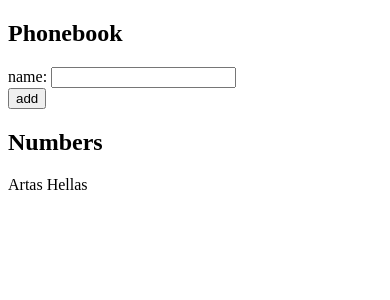
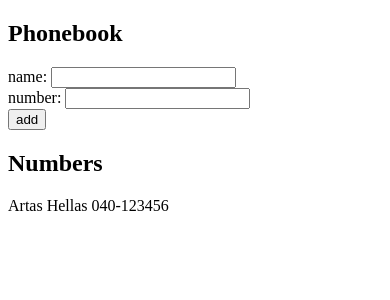
Before and after one commit to zakuraevs/full-stack, a React (Create React App) app in the folder part2/phonebook/: page / in a window 390 px wide. Shown: the top 300 px of the page. Built offline with nearby package versions, Linux system fonts and the light colour scheme.

Commit message:
Added part 2.8: phonebook step 3

```diff
--- a/part2/phonebook/src/App.js
+++ b/part2/phonebook/src/App.js
@@ -4,6 +4,7 @@ import Contact from './components/Contact'
 const App = (props) => {
   const [ contacts, setContacts ] = useState(props.contacts)
   const [ newName, setNewName ] = useState('')
+  const [ newPhoneNum, setNewPhoneNum] = useState('')
 
   const addContact = (event) => {
     event.preventDefault()
@@ -13,16 +14,23 @@ const App = (props) => {
     } else {
       const noteObject = {
         name: newName,
+        phone: newPhoneNum,
         id: newName
       }
       setContacts(contacts.concat(noteObject))
       setNewName('')
+      setNewPhoneNum('')
     }
   }
 
   const handleNewName = (event) => {
     console.log(event.target.value)
     setNewName(event.target.value)
+  }
+
+  const handleNewPhoneNum = (event) => {
+    console.log(event.target.value)
+    setNewPhoneNum(event.target.value)
   }
 
 
@@ -38,6 +46,12 @@ const App = (props) => {
           />
         </div>
         <div>
+          number: <input
+            value={newPhoneNum}
+            onChange={handleNewPhoneNum}
+          />
+        </div>
+        <div>
           <button type="submit">add</button>
         </div>
       </form>
--- a/part2/phonebook/src/components/Contact.js
+++ b/part2/phonebook/src/components/Contact.js
@@ -2,7 +2,7 @@ import React from 'react'
 
 const Contact = ({ contact }) => {
   return (
-    <div>{contact.name}</div>
+    <div>{contact.name} {contact.phone}</div>
   )
 }
 
--- a/part2/phonebook/src/index.js
+++ b/part2/phonebook/src/index.js
@@ -5,6 +5,7 @@ import App from './App'
 const contacts = [
   {
     name: 'Artas Hellas',
+    phone: '040-123456',
     id: 'Artas Hellas'
   }
 
```
